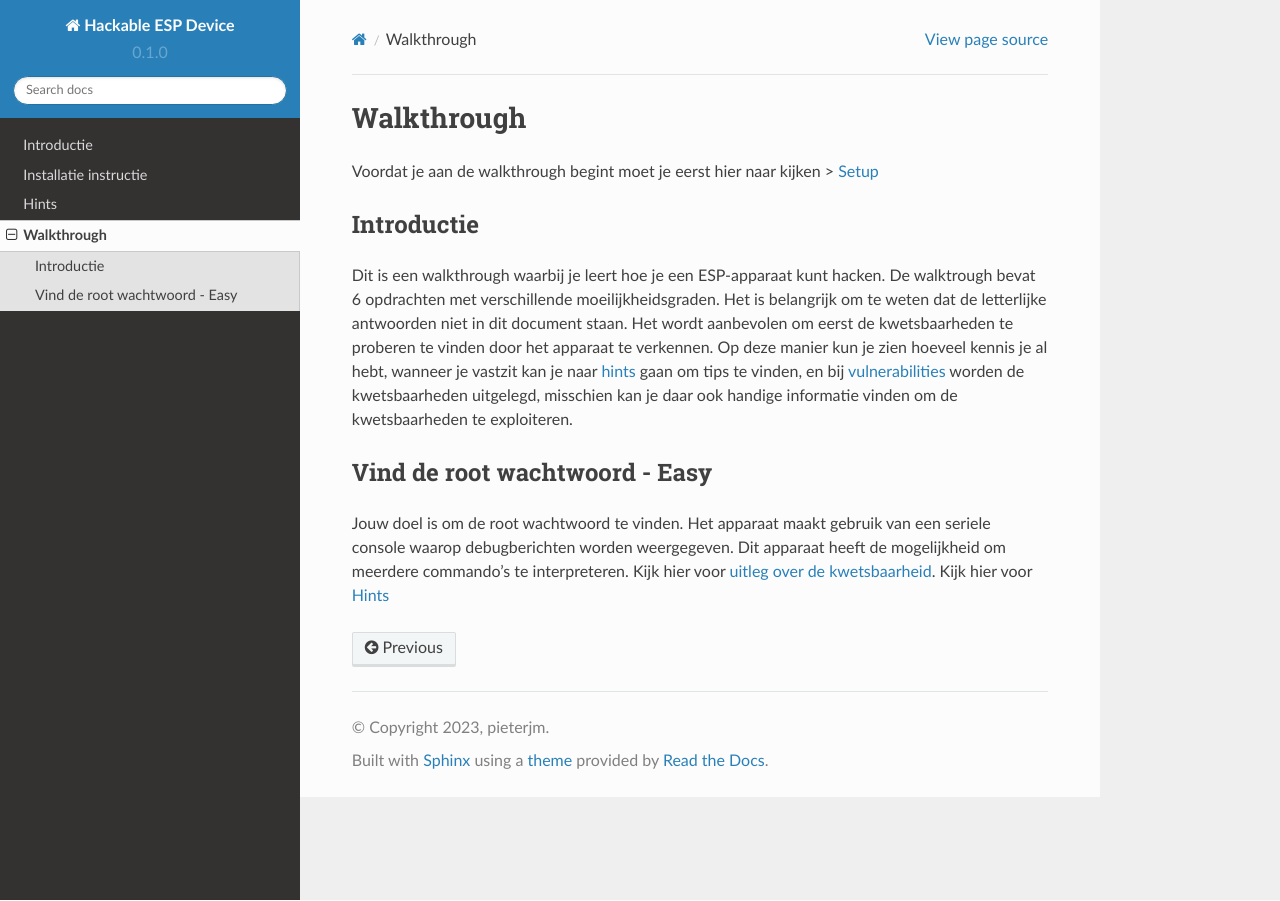
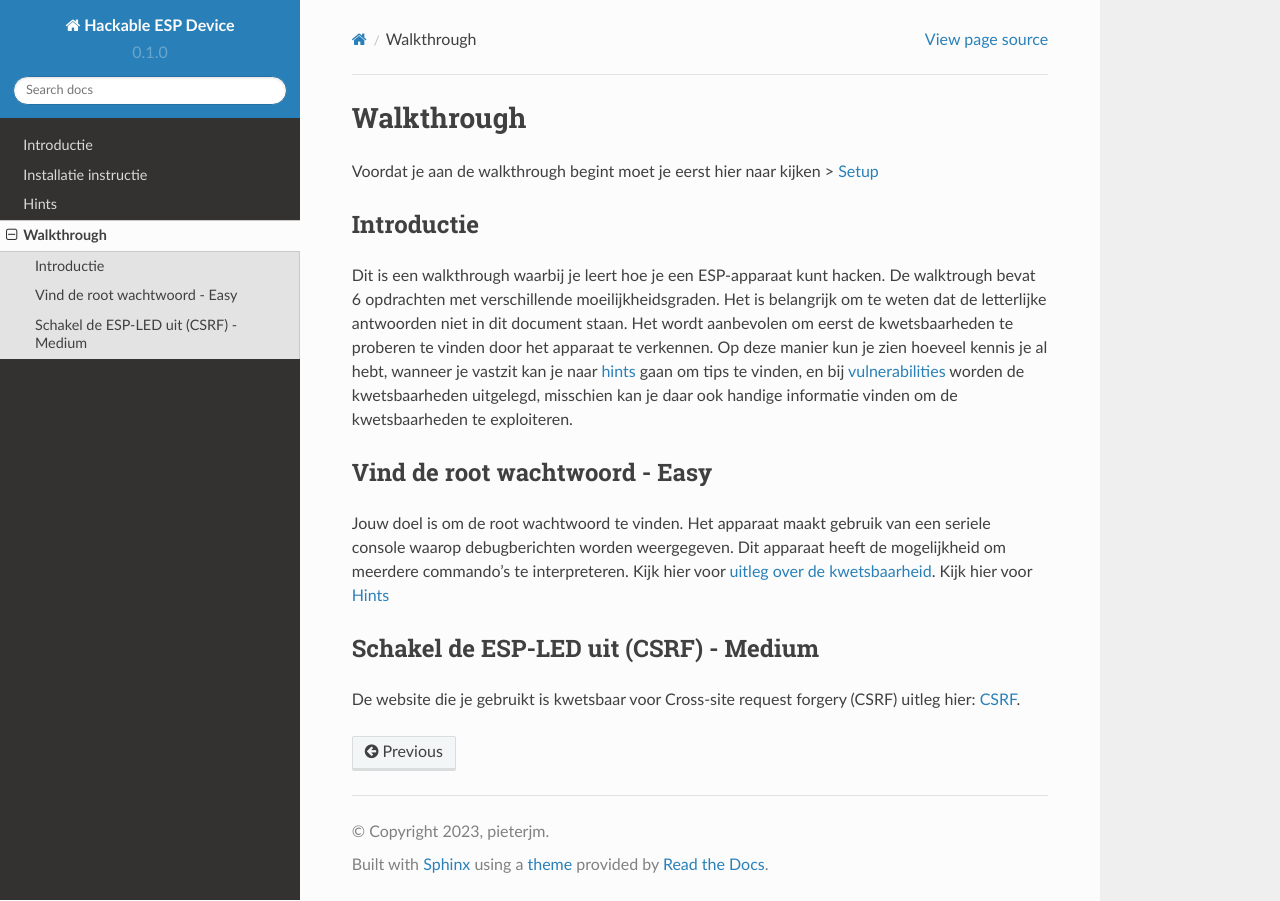
Before and after one commit to HollandCasino/Hackable-ESP-Device-v2, a Sphinx documentation site: the page built from docs/source/walkthrough.rst, in a window 1280 px wide. Built offline with Sphinx 7.4.7 and the Read the Docs theme 2.0.0, drawn with Linux system fonts in a browser that asks for light colours; pages that are not in the unit, such as notebooks, are missing from menus.

Commit message:
Update walkthrough.rst

```diff
--- a/docs/source/walkthrough.rst
+++ b/docs/source/walkthrough.rst
@@ -11,3 +11,7 @@ Vind de root wachtwoord - Easy
 Jouw doel is om de root wachtwoord te vinden. Het apparaat maakt gebruik van een seriele console waarop debugberichten worden weergegeven.  Dit apparaat heeft de mogelijkheid om meerdere commando's te interpreteren.
 Kijk hier voor `uitleg over de kwetsbaarheid <vulnerabilities.rst#vulnerabilities>`_.
 Kijk hier voor `Hints <hints.rst>`_
+
+Schakel de ESP-LED uit (CSRF) - Medium
+------------
+De website die je gebruikt is kwetsbaar voor Cross-site request forgery (CSRF) uitleg hier:  `CSRF <vulnerabilities.rst#vulnerabilities2>`_.
```
